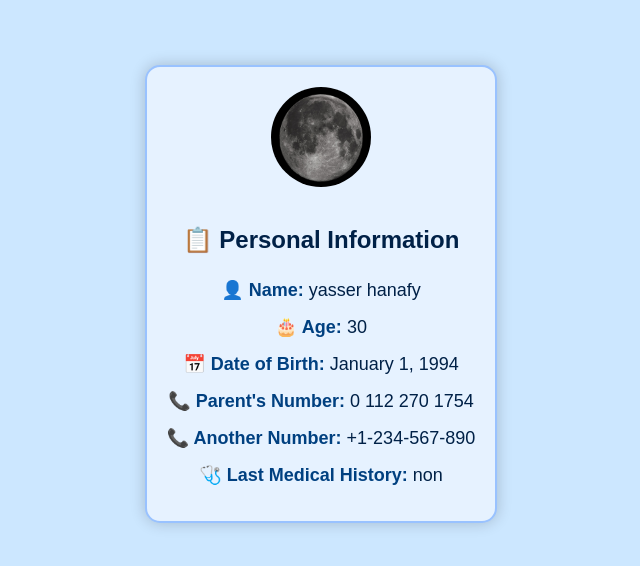
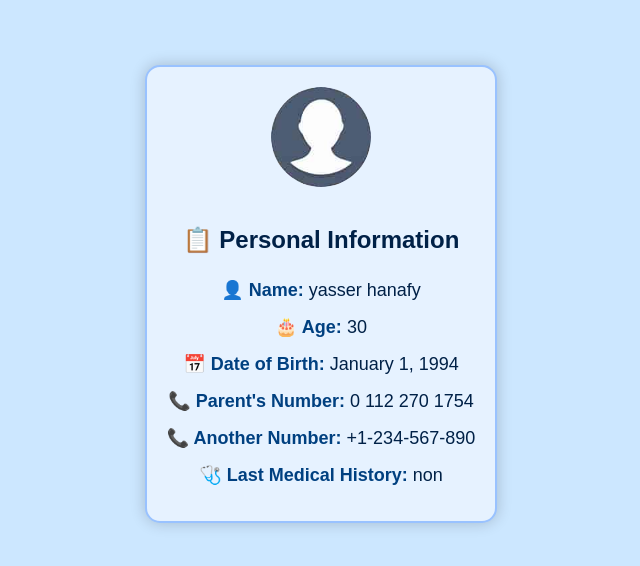
Before and after one commit to mayar002/DR-Yasser, a plain HTML site: page index.html in a window 1280 px wide. Shown: the part 106-672 px from the top of the page, without its empty margins (319-959 px from the left). Drawn offline with Linux system fonts and the light colour scheme.

Commit message:
Update index.html

```diff
--- a/index.html
+++ b/index.html
@@ -50,7 +50,7 @@
 </head>
     <body>
     <div class="info-container">
-        <img src="yaser.jpg" alt="Profile Picture">
+        <img src="0.jpeg" alt="Profile Picture">
         <h2>📋 Personal Information</h2>
         <div class="info">
             <span>👤 Name:</span> yasser hanafy
```
